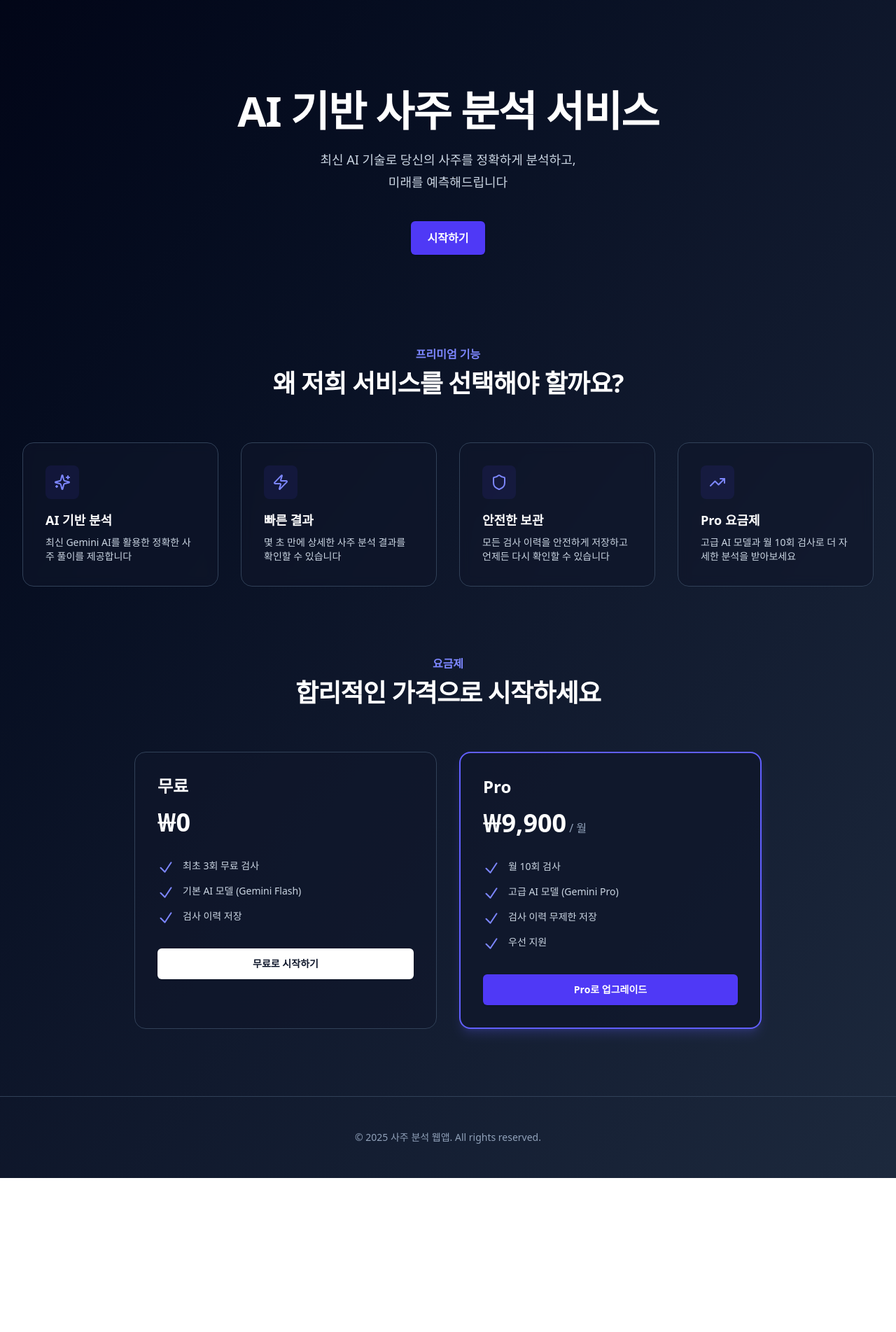
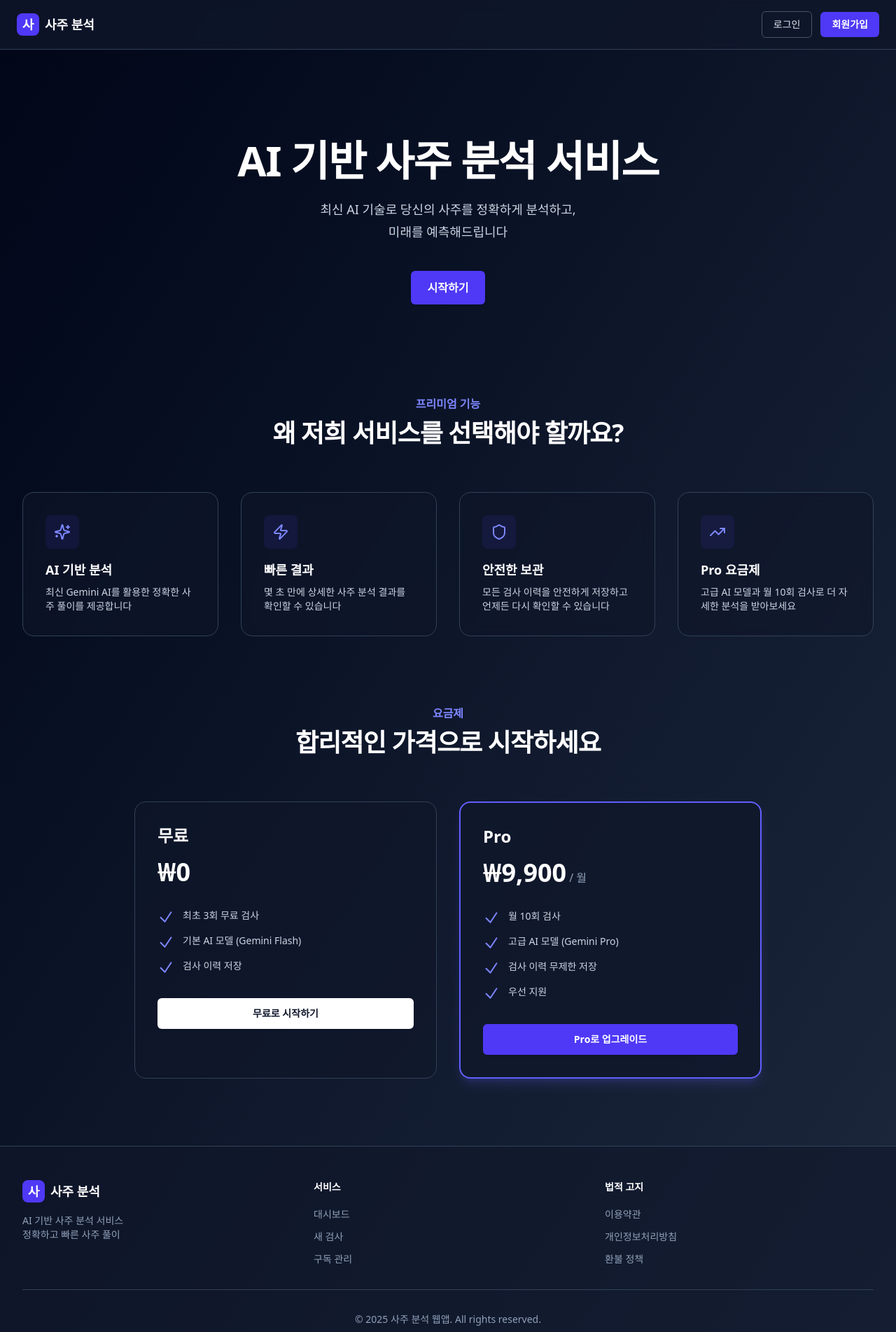
Before and after one commit to pcepyon/vmc006, a Next.js app: page / in a window 1280 px wide. Shown: the top 1903 px of the page at 70% size. Before the commit the page ends 1683 px from the top, so only its background shows below. Built offline with nearby package versions, Linux system fonts and the light colour scheme; no server answers.

Commit message:
feat: add Header and Footer components to LandingPage

```diff
--- a/src/app/page.tsx
+++ b/src/app/page.tsx
@@ -4,6 +4,8 @@ import { useCallback } from "react";
 import { useRouter } from "next/navigation";
 import { useUser } from "@clerk/nextjs";
 import { Sparkles, Zap, Shield, TrendingUp } from "lucide-react";
+import { Header } from "@/components/layout/Header";
+import { Footer } from "@/components/layout/Footer";
 
 export default function LandingPage() {
   const { user, isLoaded } = useUser();
@@ -20,7 +22,9 @@ export default function LandingPage() {
   }, [isLoaded, user, router]);
 
   return (
-    <main className="min-h-screen bg-gradient-to-br from-slate-950 via-slate-900 to-slate-800">
+    <div className="min-h-screen bg-gradient-to-br from-slate-950 via-slate-900 to-slate-800">
+      <Header />
+      <main>
       {/* Hero Section */}
       <div className="mx-auto max-w-7xl px-6 py-24 sm:py-32 lg:px-8">
         <div className="mx-auto max-w-2xl text-center">
@@ -119,15 +123,9 @@ export default function LandingPage() {
         </div>
       </div>
 
-      {/* Footer */}
-      <footer className="border-t border-slate-700">
-        <div className="mx-auto max-w-7xl px-6 py-12 lg:px-8">
-          <p className="text-center text-sm text-slate-400">
-            © 2025 사주 분석 웹앱. All rights reserved.
-          </p>
-        </div>
-      </footer>
-    </main>
+      </main>
+      <Footer />
+    </div>
   );
 }
 
--- /dev/null
+++ b/src/components/layout/Footer.tsx
@@ -0,0 +1,97 @@
+"use client";
+
+import Link from "next/link";
+
+export function Footer() {
+  return (
+    <footer className="border-t border-slate-700 bg-slate-900/60">
+      <div className="mx-auto max-w-7xl px-6 py-12 lg:px-8">
+        <div className="grid grid-cols-1 gap-8 md:grid-cols-3">
+          {/* Company Info */}
+          <div>
+            <div className="flex items-center gap-2 mb-4">
+              <div className="flex h-8 w-8 items-center justify-center rounded-lg bg-indigo-600">
+                <span className="text-lg font-bold text-white">사</span>
+              </div>
+              <span className="text-lg font-semibold text-white">
+                사주 분석
+              </span>
+            </div>
+            <p className="text-sm text-slate-400">
+              AI 기반 사주 분석 서비스
+              <br />
+              정확하고 빠른 사주 풀이
+            </p>
+          </div>
+
+          {/* Links */}
+          <div>
+            <h3 className="text-sm font-semibold text-white mb-4">서비스</h3>
+            <ul className="space-y-2">
+              <li>
+                <Link
+                  href="/dashboard"
+                  className="text-sm text-slate-400 hover:text-white transition"
+                >
+                  대시보드
+                </Link>
+              </li>
+              <li>
+                <Link
+                  href="/dashboard/new"
+                  className="text-sm text-slate-400 hover:text-white transition"
+                >
+                  새 검사
+                </Link>
+              </li>
+              <li>
+                <Link
+                  href="/dashboard/subscription"
+                  className="text-sm text-slate-400 hover:text-white transition"
+                >
+                  구독 관리
+                </Link>
+              </li>
+            </ul>
+          </div>
+
+          {/* Legal */}
+          <div>
+            <h3 className="text-sm font-semibold text-white mb-4">법적 고지</h3>
+            <ul className="space-y-2">
+              <li>
+                <button className="text-sm text-slate-400 hover:text-white transition">
+                  이용약관
+                </button>
+              </li>
+              <li>
+                <button className="text-sm text-slate-400 hover:text-white transition">
+                  개인정보처리방침
+                </button>
+              </li>
+              <li>
+                <button className="text-sm text-slate-400 hover:text-white transition">
+                  환불 정책
+                </button>
+              </li>
+            </ul>
+          </div>
+        </div>
+
+        {/* Bottom Bar */}
+        <div className="mt-8 border-t border-slate-700 pt-8">
+          <p className="text-center text-sm text-slate-400">
+            © {new Date().getFullYear()} 사주 분석 웹앱. All rights reserved.
+          </p>
+          <p className="text-center text-xs text-slate-500 mt-2">
+            사업자등록번호: 123-45-67890 | 대표: 홍길동
+            <br />
+            주소: 서울특별시 강남구 테헤란로 123
+            <br />
+            고객센터: 1588-0000 | 이메일: support@saju.com
+          </p>
+        </div>
+      </div>
+    </footer>
+  );
+}
--- /dev/null
+++ b/src/components/layout/Header.tsx
@@ -0,0 +1,67 @@
+"use client";
+
+import Link from "next/link";
+import { useUser, useClerk } from "@clerk/nextjs";
+import { LogOut, User } from "lucide-react";
+
+export function Header() {
+  const { user, isLoaded } = useUser();
+  const { signOut } = useClerk();
+
+  return (
+    <header className="border-b border-slate-700 bg-slate-900/80 backdrop-blur-sm">
+      <div className="mx-auto max-w-7xl px-6 py-4">
+        <div className="flex items-center justify-between">
+          {/* Logo */}
+          <Link href="/" className="flex items-center gap-2">
+            <div className="flex h-8 w-8 items-center justify-center rounded-lg bg-indigo-600">
+              <span className="text-lg font-bold text-white">사</span>
+            </div>
+            <span className="text-lg font-semibold text-white">
+              사주 분석
+            </span>
+          </Link>
+
+          {/* Auth Buttons */}
+          <div className="flex items-center gap-3">
+            {!isLoaded ? (
+              <div className="h-9 w-24 animate-pulse rounded-md bg-slate-700" />
+            ) : user ? (
+              <>
+                <Link
+                  href="/dashboard"
+                  className="flex items-center gap-2 rounded-md border border-slate-600 px-4 py-2 text-sm text-slate-200 transition hover:border-slate-400 hover:bg-slate-800"
+                >
+                  <User className="h-4 w-4" />
+                  <span className="hidden sm:inline">대시보드</span>
+                </Link>
+                <button
+                  onClick={() => signOut()}
+                  className="flex items-center gap-2 rounded-md bg-slate-700 px-4 py-2 text-sm text-slate-200 transition hover:bg-slate-600"
+                >
+                  <LogOut className="h-4 w-4" />
+                  <span className="hidden sm:inline">로그아웃</span>
+                </button>
+              </>
+            ) : (
+              <>
+                <Link
+                  href="/sign-in"
+                  className="rounded-md border border-slate-600 px-4 py-2 text-sm text-slate-200 transition hover:border-slate-400 hover:bg-slate-800"
+                >
+                  로그인
+                </Link>
+                <Link
+                  href="/sign-up"
+                  className="rounded-md bg-indigo-600 px-4 py-2 text-sm font-semibold text-white transition hover:bg-indigo-500"
+                >
+                  회원가입
+                </Link>
+              </>
+            )}
+          </div>
+        </div>
+      </div>
+    </header>
+  );
+}
```
